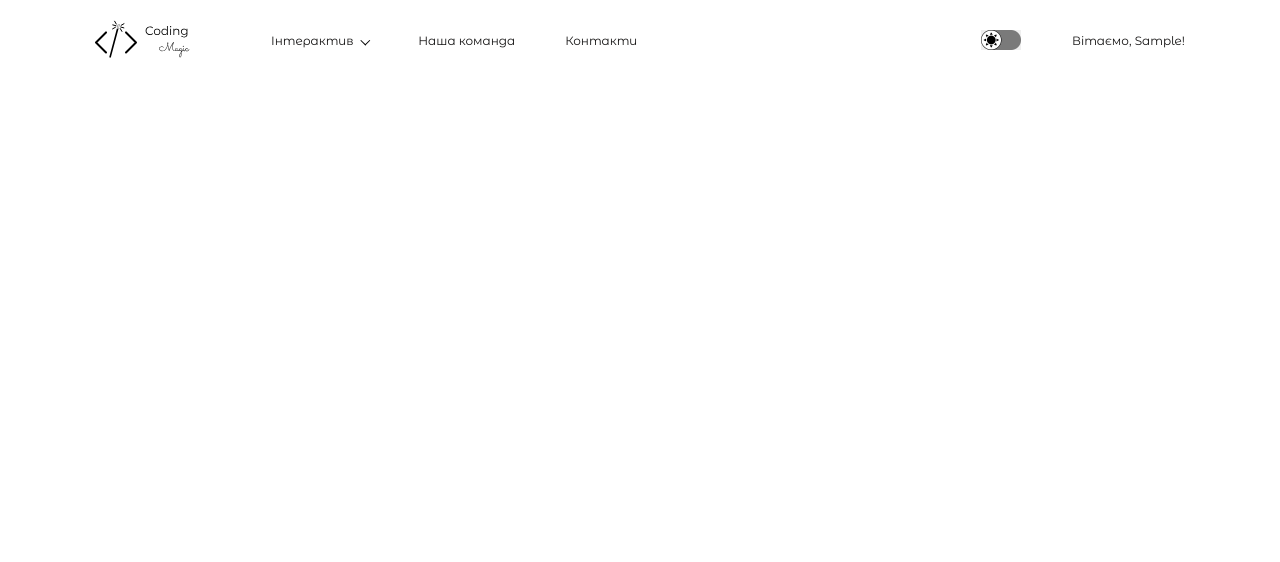
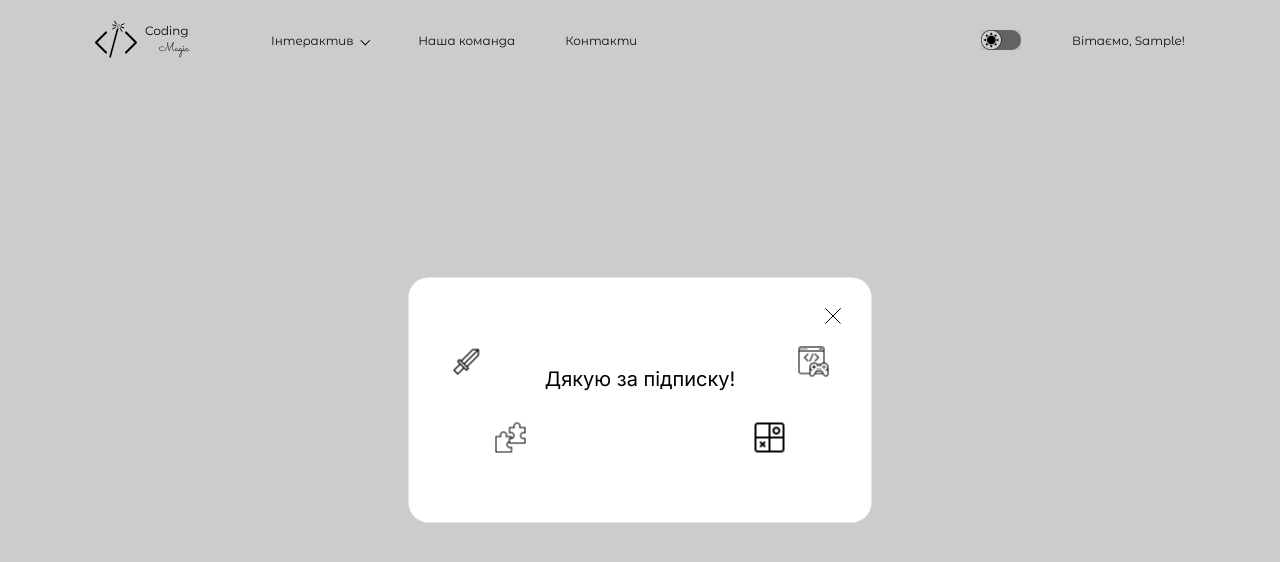
Before and after one commit to an1skat/coding-magic, a website built with Parcel: page src/index.html in a window 1280 px wide. Both pictures are taken after typing "Sample" into the empty fields and a click on the button "Зберегти". Built offline with nearby package versions, Linux system fonts and the light colour scheme.

Commit message:
add html, css and js for thanks modal

```diff
--- a/src/js/index.js
+++ b/src/js/index.js
@@ -1,4 +1,4 @@
-import { initModals } from "./modules/modals";
+import { initModals, initDropdown } from "./modules/modals";
 import { initGamesFilter } from "./modules/filter";
 import { renderGames } from "./modules/renderGames";
 import { games } from "./data/games";
@@ -26,5 +26,6 @@ document.addEventListener("DOMContentLoaded", () => {
   const ourTeamPrototype = new ourTeam();
   const scientistsPrototype = new scientists();
 
-  initModals()
+  initModals();
+  initDropdown();
 });
--- a/src/js/modules/modals.js
+++ b/src/js/modules/modals.js
@@ -1,13 +1,19 @@
 export const initModals = () => {
-  const initWelcomeModal = () => {
   const welcomeModal = document.querySelector(".welcome-modal");
-    //   const thanksModal = null;
+  const thanksModal = document.querySelector(".thanks-modal");
   const welcomeText = document.querySelector(".welcome-text");
+  const modalForm = document.querySelector(".modal-form");
+
   const overlay = document.querySelector("[data-modal-overlay]");
-    const modalForm = document.querySelector(".modal-form");
 
   const savedName = localStorage.getItem("userName");
 
+  document.querySelectorAll("[data-modal-close]").forEach(btn => {
+    btn.addEventListener("click", () => {
+      const  modal = btn.closest(".modal");
+      closeModal(modal, overlay);
+    });
+  });
   savedName
       ? (welcomeText.textContent = `Вітаємо,  ${savedName}!`)
       : showModal(welcomeModal, overlay);
@@ -15,18 +21,12 @@ export const initModals = () => {
     document.addEventListener("keydown", e => {
       if (e.key === "Escape") {
         closeModal(welcomeModal, overlay);
-        //   closeModal(thanksModal);
       }
     });
-    document.querySelectorAll("[data-modal-close]").forEach(btn => {
-      btn.addEventListener("click", () => {
-        const modal = btn.closest(".modal");
-        closeModal(modal, overlay);
-      });
-    });
+
     overlay.addEventListener("click", () => {
       closeModal(welcomeModal, overlay);
-      // closeModal(thanksModal);
+      closeModal(thanksModal, overlay);
     });
     welcomeText.addEventListener("click", () => {
       showModal(welcomeModal, overlay);
@@ -47,13 +47,23 @@ export const initModals = () => {
       localStorage.setItem("userName", name);
       welcomeText.textContent = `Вітаємо, ${name}!`;
       closeModal(welcomeModal, overlay);
-      // showModal(thanksModal);
+      showModal(thanksModal, overlay);
     });
+
+
+};
+const showModal = (modal, overlay) => {
+  modal.classList.remove("is-hidden");
+  document.body.style.overflow = "hidden";
+  overlay.classList.remove("is-hidden");
+};
+const closeModal = (modal, overlay) => {
+  modal.classList.add("is-hidden");
+  document.body.style.overflow = "";
+  overlay.classList.add("is-hidden");
 };
 
-  initWelcomeModal();
-
-  const initDropdown = () => {
+export const initDropdown = () => {
   document.querySelectorAll(".nav-item").forEach(item => {
     const link = item.querySelector(".nav-link");
     const dropdown = item.querySelector(".dropdown");
@@ -70,16 +80,3 @@ export const initModals = () => {
     });
   });
 };
-
-  initDropdown()
-};
-const showModal = (modal, overlay) => {
-  modal.classList.remove("is-hidden");
-  document.body.style.overflow = "hidden";
-  overlay.classList.remove("is-hidden");
-};
-const closeModal = (modal, overlay) => {
-  modal.classList.add("is-hidden");
-  document.body.style.overflow = "";
-  overlay.classList.add("is-hidden");
-};
--- a/src/partials/header.html
+++ b/src/partials/header.html
@@ -83,3 +83,20 @@
     </div>
   </form>
 </div>
+
+<div class="thanks-modal modal is-hidden" data-modal>
+  <button type="button" class="close-btn" data-modal-close>
+    <svg width="17" height="17">
+      <use href="./images/icons.svg#icon-closebtn"></use>
+    </svg>
+  </button>
+  <div class="first-img-container">
+    <img src="./images/sword.png" alt="sword png" />
+    <img src="./images/puzzle.png" alt="puzzle png" />
+  </div>
+  <h2 class="thanks-modal-title">Дякую за підписку!</h2>
+  <div class="second-img-container">
+    <img src="./images/game-development.png" alt="game development png" />
+    <img src="./images/tic-tac-toe.png" alt="tic tac toe png" />
+  </div>
+</div>
--- a/src/sass/components/_modal.scss
+++ b/src/sass/components/_modal.scss
@@ -3,6 +3,26 @@
   width: 576px;
   height: 316px;
   padding: 46px 41px;
+  border-radius: 20px;
+}
+.thanks-modal {
+  @extend %modal;
+  width: 463px;
+  height: 245px;
+  border-radius: 20px;
+  padding: 69px 43px;
+  display: flex;
+  justify-content: space-between;
+
+  .thanks-modal-title {
+    font-family: Inter;
+    font-size: 20px;
+    font-style: normal;
+    font-weight: 400;
+    line-height: normal;
+    position: relative;
+    top: 20px;
+  }
 }
 .overlay {
   height: 100vh;
@@ -108,7 +128,7 @@
   background-color: $accent-color;
   color: #7e7e7e;
   font-family: "Montserrat Alternates";
-    // width: 151px;
+  // width: 151px;
 }
 .modal-submit-btn {
   border: 1px solid transparent;
@@ -118,7 +138,7 @@
   box-shadow: 3px 3px 0px 0px rgba(0, 0, 0, 0.25);
   color: $white;
   transition: color 250ms, border-color 250ms, background-color 250ms;
-//   font-family: "Montserrat Alternates";
+  //   font-family: "Montserrat Alternates";
 
   &:hover {
     cursor: pointer;
```
Lines whose indentation alone changed are shown as unchanged.
